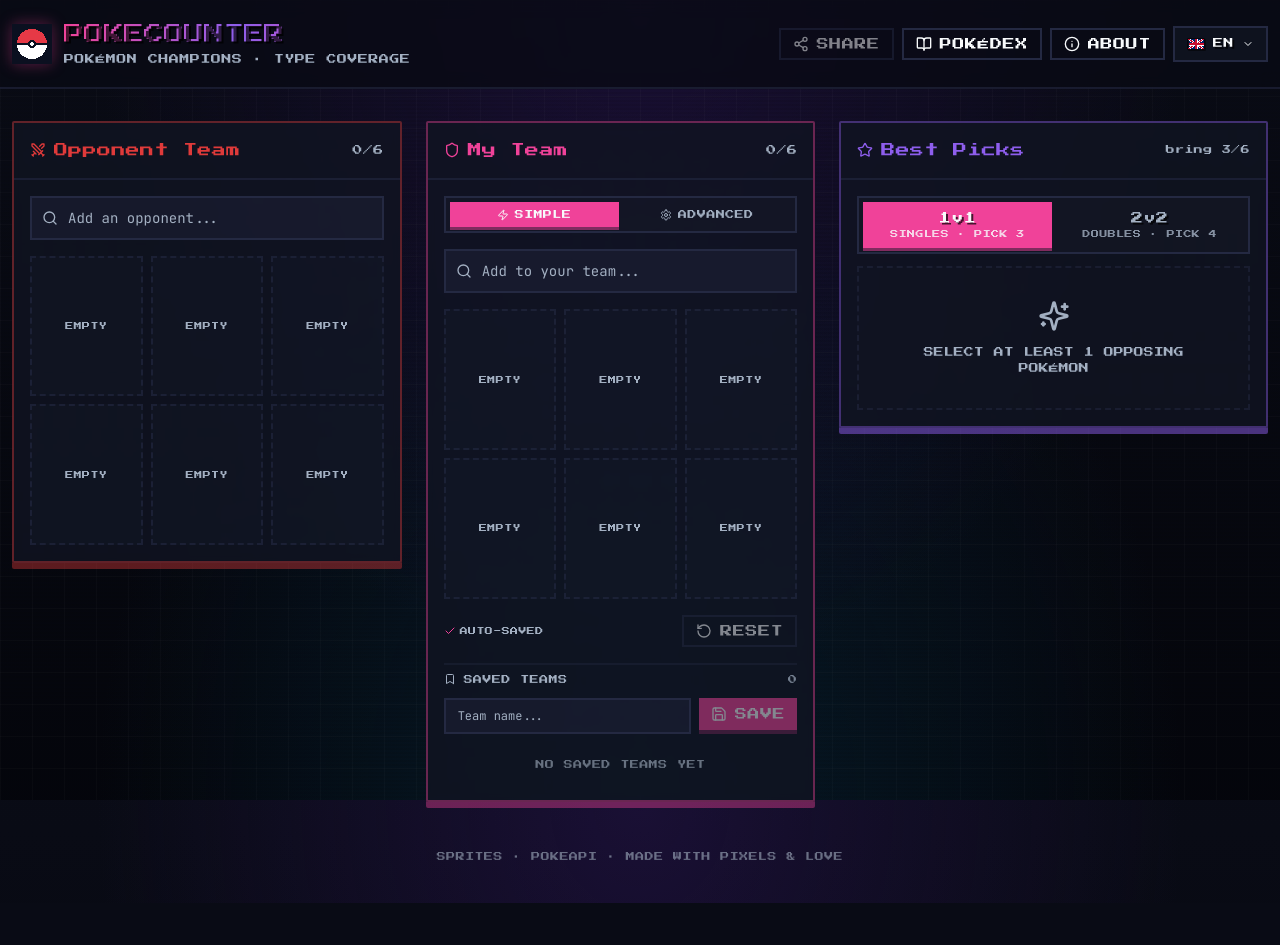
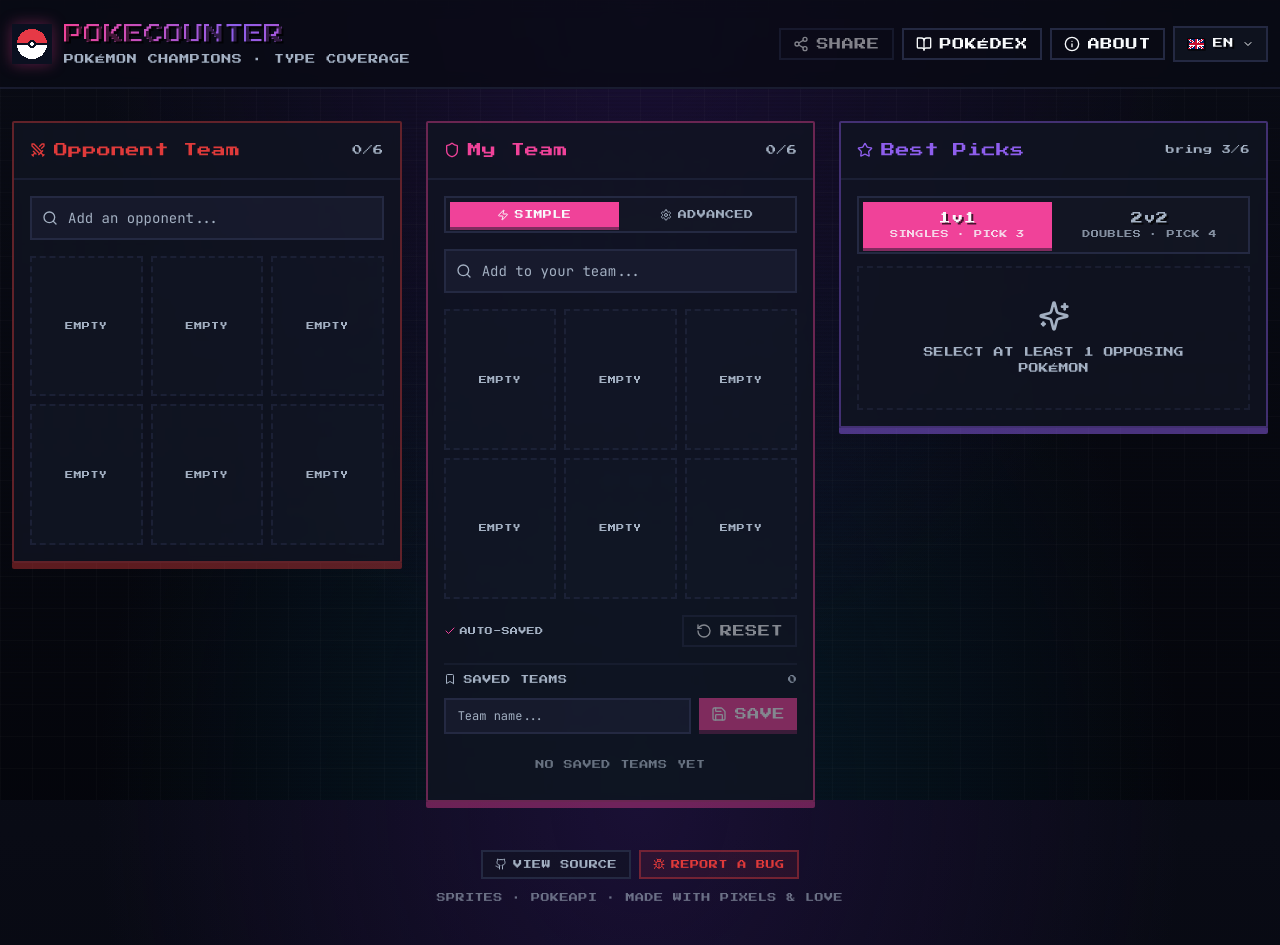
Before and after one commit to EricTron-FR/PokeCounter.app, a React (Vite) app: page / in a window 1280 px wide. Before the commit the page ends 903 px from the top, so only its background shows below. Built offline with nearby package versions, Linux system fonts and the light colour scheme.

Commit message:
Add bug-report and view-source links
Footer + About page now expose direct links to the GitHub repo and to
issue creation, in all 9 languages.

```diff
--- a/src/App.tsx
+++ b/src/App.tsx
@@ -36,7 +36,7 @@ import {
   CardTitle,
 } from "@/components/ui/card";
 import { Button } from "@/components/ui/button";
-import { RotateCcw, Swords, Shield, Share2, Check, Star } from "lucide-react";
+import { RotateCcw, Swords, Shield, Share2, Check, Star, Github, Bug } from "lucide-react";
 import { useLang } from "@/lib/i18n";
 
 const MAX_TEAM = 6;
@@ -464,7 +464,27 @@ export default function App() {
       </main>
       )}
 
-      <footer className="container pb-10 pt-4 text-center">
+      <footer className="container pb-10 pt-4 flex flex-col items-center gap-3">
+        <div className="flex items-center gap-2">
+          <a
+            href="https://github.com/EricTron-FR/PokeCounter.app"
+            target="_blank"
+            rel="noopener noreferrer"
+            className="inline-flex items-center gap-1.5 rounded-sm border-2 border-border bg-card/60 px-3 py-1.5 text-[9px] font-pixel uppercase tracking-wider text-muted-foreground hover:text-foreground hover:border-primary/60 transition-colors"
+          >
+            <Github className="h-3 w-3" />
+            {t("viewSource")}
+          </a>
+          <a
+            href="https://github.com/EricTron-FR/PokeCounter.app/issues/new"
+            target="_blank"
+            rel="noopener noreferrer"
+            className="inline-flex items-center gap-1.5 rounded-sm border-2 border-destructive/40 bg-destructive/10 px-3 py-1.5 text-[9px] font-pixel uppercase tracking-wider text-destructive hover:bg-destructive/20 transition-colors"
+          >
+            <Bug className="h-3 w-3" />
+            {t("reportBug")}
+          </a>
+        </div>
         <p className="text-[9px] font-pixel uppercase tracking-wider text-muted-foreground/60">
           {t("footer")}
         </p>
--- a/src/components/AboutPage.tsx
+++ b/src/components/AboutPage.tsx
@@ -10,7 +10,12 @@ import {
   ArrowLeft,
   Flame,
   BookOpen,
+  Github,
+  Bug,
 } from "lucide-react";
+
+export const GITHUB_REPO = "https://github.com/EricTron-FR/PokeCounter.app";
+export const GITHUB_ISSUES = `${GITHUB_REPO}/issues/new`;
 
 interface Props {
   onBack: () => void;
@@ -134,10 +139,32 @@ export function AboutPage({ onBack }: Props) {
             {t("contributeTitle")}
           </CardTitle>
         </CardHeader>
-        <CardContent>
+        <CardContent className="space-y-3">
           <p className="text-xs text-muted-foreground leading-relaxed font-mono">
             {t("contributeBody")}
           </p>
+          <div className="flex flex-wrap gap-2">
+            <Button asChild variant="outline" size="sm">
+              <a
+                href={GITHUB_REPO}
+                target="_blank"
+                rel="noopener noreferrer"
+              >
+                <Github className="h-3 w-3" />
+                {t("viewSource")}
+              </a>
+            </Button>
+            <Button asChild size="sm">
+              <a
+                href={GITHUB_ISSUES}
+                target="_blank"
+                rel="noopener noreferrer"
+              >
+                <Bug className="h-3 w-3" />
+                {t("reportBug")}
+              </a>
+            </Button>
+          </div>
         </CardContent>
       </Card>
     </main>
--- a/src/lib/i18n.ts
+++ b/src/lib/i18n.ts
@@ -170,6 +170,8 @@ type Dict = {
   contributeTitle: string;
   contributeBody: string;
   backToApp: string;
+  reportBug: string;
+  viewSource: string;
 };
 
 const DICT: Record<Lang, Dict> = {
@@ -265,6 +267,8 @@ const DICT: Record<Lang, Dict> = {
     contributeBody:
       "Spot a bug, missing Pokémon or mistranslation? Want to add a feature? Any feedback is welcome — reach out and we'll make it happen.",
     backToApp: "Back to app",
+    reportBug: "Report a bug",
+    viewSource: "View source",
   },
   fr: {
     tagline: "Pokémon Champions · Couverture de types",
@@ -358,6 +362,8 @@ const DICT: Record<Lang, Dict> = {
     contributeBody:
       "Un bug, un Pokémon manquant, une traduction à corriger ? Une feature à ajouter ? Tous les retours sont bienvenus — contacte-nous et on fait le nécessaire.",
     backToApp: "Retour à l'app",
+    reportBug: "Signaler un bug",
+    viewSource: "Voir le code",
   },
   es: {
     tagline: "Pokémon Campeones · Cobertura de tipos",
@@ -451,6 +457,8 @@ const DICT: Record<Lang, Dict> = {
     contributeBody:
       "¿Un bug, un Pokémon que falta, una traducción incorrecta? ¿Quieres añadir una función? Cualquier feedback es bienvenido — escríbenos.",
     backToApp: "Volver a la app",
+    reportBug: "Reportar un bug",
+    viewSource: "Ver el código",
   },
   de: {
     tagline: "Pokémon Champions · Typen-Abdeckung",
@@ -545,6 +553,8 @@ const DICT: Record<Lang, Dict> = {
     contributeBody:
       "Einen Bug gefunden, ein fehlendes Pokémon oder eine Fehlübersetzung? Willst du ein Feature hinzufügen? Jedes Feedback ist willkommen — melde dich bei uns.",
     backToApp: "Zurück zur App",
+    reportBug: "Bug melden",
+    viewSource: "Quellcode",
   },
   it: {
     tagline: "Pokémon Campioni · Copertura di tipo",
@@ -639,6 +649,8 @@ const DICT: Record<Lang, Dict> = {
     contributeBody:
       "Hai trovato un bug, un Pokémon mancante, una traduzione sbagliata? Vuoi aggiungere una funzione? Qualsiasi feedback è benvenuto — contattaci.",
     backToApp: "Torna all'app",
+    reportBug: "Segnala un bug",
+    viewSource: "Codice sorgente",
   },
   ja: {
     tagline: "ポケモンチャンピオンズ · タイプ相性",
@@ -733,6 +745,8 @@ const DICT: Record<Lang, Dict> = {
     contributeBody:
       "バグ、欠けているポケモン、翻訳の間違いを見つけましたか？機能を追加したいですか？どんなフィードバックも歓迎です — ご連絡ください。",
     backToApp: "アプリに戻る",
+    reportBug: "バグを報告",
+    viewSource: "ソースを見る",
   },
   ko: {
     tagline: "포켓몬 챔피언스 · 타입 커버리지",
@@ -827,6 +841,8 @@ const DICT: Record<Lang, Dict> = {
     contributeBody:
       "버그, 누락된 포켓몬, 번역 오류를 발견하셨나요? 기능을 추가하고 싶으신가요? 모든 피드백을 환영합니다 — 저희에게 연락해 주세요.",
     backToApp: "앱으로 돌아가기",
+    reportBug: "버그 신고",
+    viewSource: "소스 보기",
   },
   "zh-Hans": {
     tagline: "宝可梦冠军赛 · 属性克制",
@@ -920,6 +936,8 @@ const DICT: Record<Lang, Dict> = {
     contributeBody:
       "发现 bug、缺失的宝可梦或翻译错误？想添加功能？欢迎任何反馈 — 请联系我们。",
     backToApp: "返回应用",
+    reportBug: "报告 bug",
+    viewSource: "查看源代码",
   },
   "zh-Hant": {
     tagline: "寶可夢冠軍賽 · 屬性克制",
@@ -1013,6 +1031,8 @@ const DICT: Record<Lang, Dict> = {
     contributeBody:
       "發現 bug、缺失的寶可夢或翻譯錯誤？想新增功能？歡迎任何回饋 — 請聯絡我們。",
     backToApp: "返回應用",
+    reportBug: "回報 bug",
+    viewSource: "查看原始碼",
   },
 };
 
```
